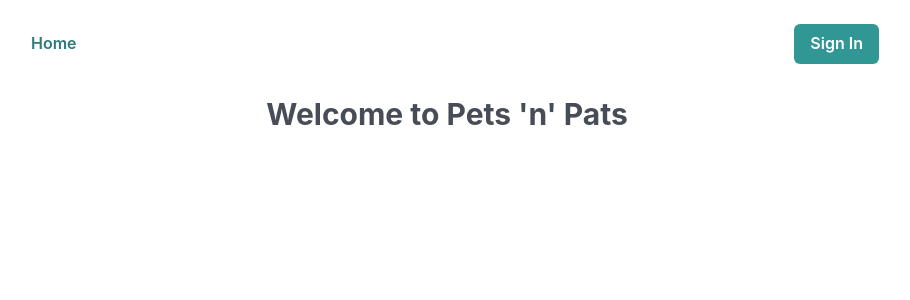
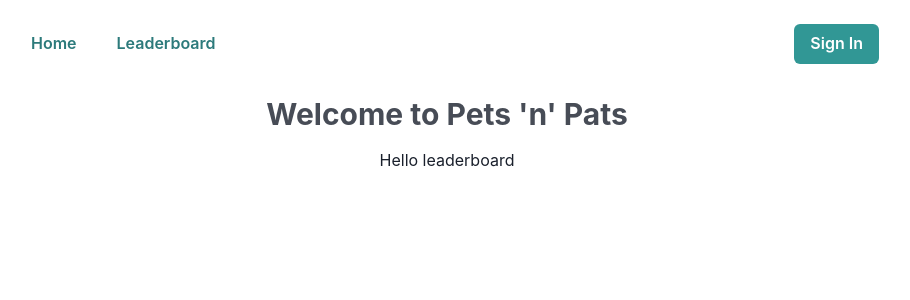
Before and after one commit to mako-hammerhead-2022/pets-n-pats, a React (Vite) app: page /leaderboard in a window 1280 px wide. Shown: the top 300 px of the page, without its empty margins (193-1103 px from the left). Built offline with nearby package versions, Linux system fonts and the light colour scheme; no server answers.

Commit message:
Stub Leaderboard component and leaderboard state showing in redux devtools

```diff
--- a/client/App.jsx
+++ b/client/App.jsx
@@ -5,6 +5,7 @@ import { Heading, Container } from '@chakra-ui/react'
 
 import Home from '@/pages/Home'
 import MyPets from '@/pages/MyPets'
+import Leaderboard from '@/pages/Leaderboard'
 
 import Login from '@/components/Header'
 
@@ -20,6 +21,7 @@ function App() {
         <Routes>
           <Route path='/' element={<Home />}></Route>
           <Route path='/my-pets' element={<MyPets />}></Route>
+          <Route path='/leaderboard' element={<Leaderboard />} />
         </Routes>
       </Container>
     </>
--- a/client/components/Header.jsx
+++ b/client/components/Header.jsx
@@ -25,10 +25,17 @@ function Navigation() {
             </Button>
           </ListItem>
           {isAuthenticated && (
+            <ListItem>
+              <Button as='div' variant='ghost' colorScheme='teal'>
+                <Link to='/my-pets'>My Pets</Link>
+              </Button>
+            </ListItem>
+          )}
+          <ListItem>
             <Button as='div' variant='ghost' colorScheme='teal'>
-              <Link to='/my-pets'>My Pets</Link>
+              <Link to='/leaderboard'>Leaderboard</Link>
             </Button>
-          )}
+          </ListItem>
         </HStack>
       </List>
     </nav>
--- /dev/null
+++ b/client/pages/Leaderboard.jsx
@@ -0,0 +1,14 @@
+import React, { useEffect } from 'react'
+import { useDispatch } from 'react-redux'
+
+import { fetchTopTen } from '@/actions'
+
+export default function Leaderboard() {
+  const dispatch = useDispatch()
+
+  useEffect(() => {
+    dispatch(fetchTopTen())
+  }, [])
+
+  return <>Hello leaderboard</>
+}
--- a/client/reducers/leaderboard.js
+++ b/client/reducers/leaderboard.js
@@ -15,7 +15,7 @@ export default function leaderboard(state = initialState, action) {
     case leaderboard_receiveData:
       return {
         ...state,
-        data: action.leaderboard,
+        leaderboard: action.leaderboard,
         error: null,
         loading: false,
       }
```
Also changed, not shown: 1 other file (tests, documents, lock files or other folders).
